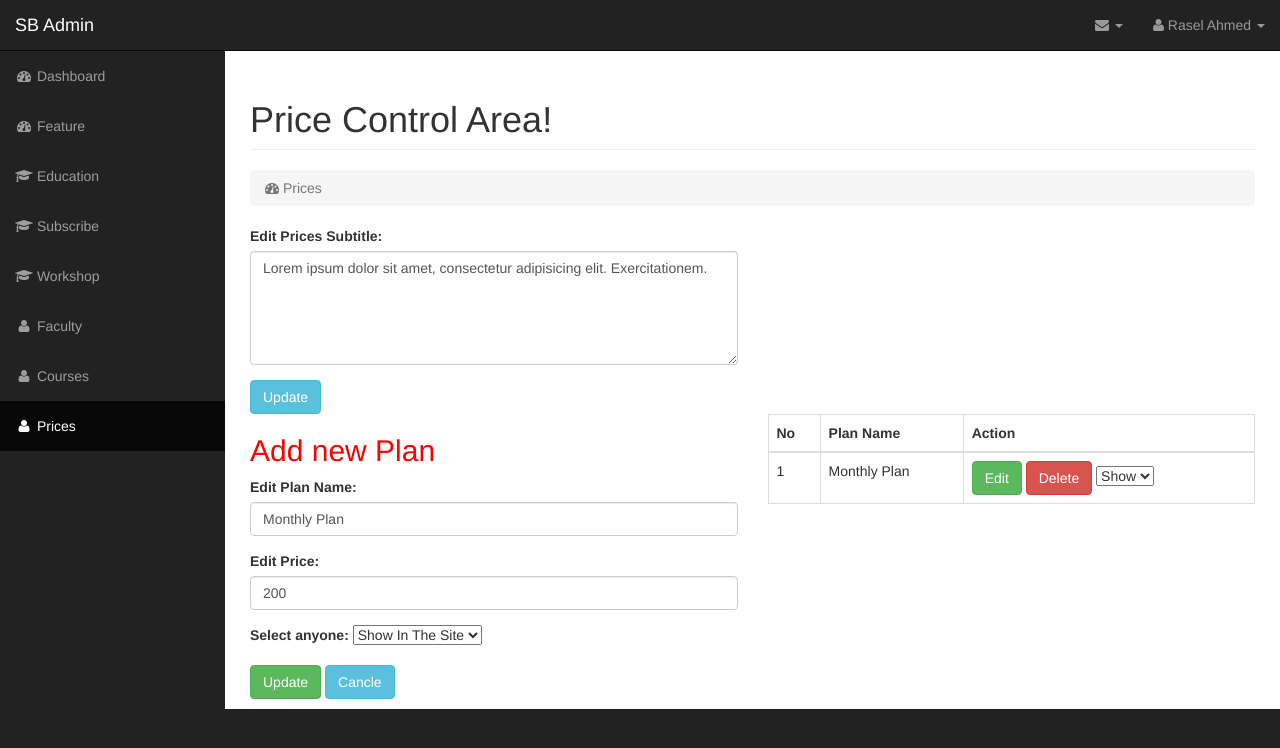
After one commit to sarwarhosen007/Mentor-Php, a PHP site: page /admin/prices.php?editId=1 in a window 1280 px wide. The commit adds this page. Shown: the top 748 px of the page. Run offline with PHP 8.4, Linux system fonts and the light colour scheme; a user stored in the database is signed in; data comes from the database, SQL or seed files in the repository; both versions use the stored data as it was after the commit; grey boxes labelled with a size stand in for pictures from a placeholder-image service; some libraries are stand-ins or nearby versions.

Commit message:
Modified a file

```diff
--- /dev/null
+++ b/admin/prices.php
@@ -0,0 +1,253 @@
+<?php
+ $curentPage = "prices";
+ include 'template/head.php';
+ include 'config/updateDb.php';
+
+ $jsonPricesSubtitleString = getJSONFromDB("select * from section_subtitle where sectionName ='Prices'");
+$PricessData = json_decode($jsonPricesSubtitleString);
+
+ $jsonPricessDataString = getJSONFromDB("select * from prices where id ='".$_GET['editId']."'");
+ $PricessAllData = json_decode($jsonPricessDataString);
+
+?>
+     <div id="page-wrapper">
+
+            <div class="container-fluid">
+
+                <!-- Page Heading -->
+                <div class="row">
+                    <div class="col-lg-12">
+                        <h1 class="page-header">
+                            Price Control Area!
+                        </h1>
+                        <ol class="breadcrumb">
+                            <li class="active">
+                                <i class="fa fa-dashboard"></i> Prices
+                            </li>
+                        </ol>
+                    </div>
+                </div>
+                <?php
+
+                     $message = "";
+
+                    if ( isset($_POST['submit']) && $_SERVER['REQUEST_METHOD'] == 'POST') {
+                        if (isset($_POST['subtitle'])
+                            && (!empty($_POST['subtitle']))) {
+                            $subtitle = $_POST['subtitle'];
+
+                            $subSql = "UPDATE section_subtitle SET subtitle = '$subtitle' WHERE sectionName = 'Prices'";
+
+                            if(updateDB($subSql)==1){
+                               $message = '<div class="alert alert-success alert-dismissable notification">
+                                   <a href="#" class="close" data-dismiss="alert" aria-label="close">&times;</a>
+                                   <strong><b>success!</b> Data updated successfully!</strong>
+                                 </div>';
+                            }
+                        }else{
+                            $message = '<div class="alert alert-info alert-dismissable notification">
+                                   <a href="#" class="close" data-dismiss="alert" aria-label="close">&times;</a>
+                                   <strong><b>Error!</b> Data not updated!</strong>
+                                 </div>';
+
+                        }
+                    }
+
+                 ?>
+                <div class="row">
+                    <?php echo $message; ?>
+                    <div class="col-lg-6">
+                        <form action="" method="post">
+                            <div class="form-group">
+                              <label for="section_title">Edit Prices Subtitle:</label>
+                              <textarea class="form-control" name="subtitle" rows="5" id="coursesSubtitle"><?php
+
+                                if (isset($_POST['subtitle'])) {
+                                    echo $_POST['subtitle'];
+                                }else{
+                                    echo $PricessData[0]->subtitle;
+                                }
+                                ?></textarea>
+                            </div>
+                            <button type="submit" name="submit" class="btn btn-info">Update</button>
+                        </form>
+                    </div>
+                </div>
+                <!-- /.row -->
+                <?php
+                $addNewmessage = "";
+
+
+                        include 'config/mysqlDb.php';
+
+                        $message = array();
+
+                        if ( isset($_POST['addNewPrice']) && $_SERVER['REQUEST_METHOD'] == 'POST') {
+
+                               if (isset($_POST['plan_name']) && isset($_POST['price'])  && !empty($_POST['plan_name']) && !empty($_POST['price'])) {
+
+                                     $plan_name       = $_POST['plan_name'];
+                                     $price           = $_POST['price'];
+                                     $status          = $_POST['status'];
+
+                                     $sql = "INSERT into prices (plan_name,price,status) values('$plan_name','$price','$status')";
+                                     if(mysqli_query($conn, $sql)){
+                                            $addNewmessage =
+                                        '<div class="alert alert-success alert-dismissable notification">
+                                            <a href="#" class="close" data-dismiss="alert" aria-label="close">&times;</a>
+                                            <strong>Success!</strong> The Value Insertered Successfully.
+                                         </div>';
+
+                                     }else{
+                                           $addNewmessage = mysqli_error($conn);
+
+                                    }
+                                }else{
+                                   $addNewmessage =
+                                        '<div class="alert alert-success alert-dismissable notification">
+                                            <a href="#" class="close" data-dismiss="alert" aria-label="close">&times;</a>
+                                            <strong>Warning!</strong> Insert Value First.
+                                         </div>';
+
+                                    }
+                           }
+                           $UpdateMessage = "";
+
+                        if (isset($_GET['editId'])) {
+
+                            if (isset($_POST['updatePrice'])) {
+
+                                 if (isset($_POST['plan_name']) && isset($_POST['price'])  && !empty($_POST['plan_name']) && !empty($_POST['price'])) {
+
+                                     $plan_name       = $_POST['plan_name'];
+                                     $price           = $_POST['price'];
+                                     $status          = $_POST['status'];
+
+                                     $sqlUpdate = "UPDATE prices SET plan_name='$plan_name', price='$price', status='$status' WHERE id='".$_GET['editId']."'";
+
+                                     if(updateDB($sqlUpdate)==1){
+
+                                       $UpdateMessage = '<div class="alert alert-success alert-dismissable notification">
+                                           <a href="#" class="close" data-dismiss="alert" aria-label="close">&times;</a>
+                                           <strong><b>success!</b> Data updated successfully!</strong>
+                                         </div>';
+
+                                    }else{
+
+                                         $UpdateMessage = '<div class="alert alert-danger alert-dismissable notification">
+                                           <a href="#" class="close" data-dismiss="alert" aria-label="close">&times;</a>
+                                           <strong><b>Info!</b> Not updated!</strong>
+                                         </div>';
+                                      }
+
+                                }
+                            }
+                        }
+                           ?>
+                <div class="row">
+                    <div class="col-lg-6">
+                       <h2 style="color: red; ">Add new Plan</h2>
+                      <?php
+                         echo $addNewmessage;
+                         echo $UpdateMessage;
+                         //print_r($message);
+                      ?>
+                      <form action="" method="post">
+                        <div class="form-group">
+                          <label for="title"><?php echo isset($_GET['editId'])? 'Edit':'Add' ?> Plan Name:</label>
+                          <input type="text" class="form-control" id="plan_name" placeholder="Enter Plan Name!" value="<?php if (isset($_GET['editId'])){
+                                       if (isset($_POST['plan_name'])) {
+                                            echo $_POST['plan_name'];
+                                       }else{
+                                         echo $PricessAllData[0]->plan_name;
+                                       }
+                                    }
+                                ?>" name="plan_name">
+                        </div>
+                        <div class="form-group">
+                          <label for="price"><?php echo isset($_GET['editId'])? 'Edit':'Add' ?> Price:</label>
+                          <input type="number" class="form-control" id="price" placeholder="Enter Price!" value="<?php if (isset($_GET['editId'])){
+                                       if (isset($_POST['price'])) {
+                                            echo $_POST['price'];
+                                       }else{
+                                         echo $PricessAllData[0]->price;
+                                       }
+                                    }
+                                ?>" name="price">
+                        </div>
+                        <div class="form-group">
+                        <label for="status">Select anyone:</label>
+                            <select name="status" id="status">
+                                <option value="on" selected="">Show In The Site</option>
+                                <option value="off">Hide In The Site</option>
+                            </select>
+                        </div>
+                        <button type="submit" name="<?php echo isset($_GET['editId'])? 'updatePrice':'addNewPrice' ?>" class="btn btn-success"><?php echo isset($_GET['editId'])? 'Update':'Submit' ?></button>
+                        <?php if (isset($_GET['editId'])){ ?>
+                            <a href="prices.php" class="btn btn-info">Cancle</a>
+                       <?php } ?>
+
+
+                      </form>
+                    </div>
+                    <div class="col-lg-6">
+                        <?php
+                            $jsonPricesString = getJSONFromDB("select * from prices");
+                            $Prices = json_decode($jsonPricesString);
+
+                            include 'config/mysqlDb.php';
+                            $deleSuccess = "";
+                            if (isset($_POST['delete_id'])) {
+                                $sqlDelete = "DELETE FROM prices WHERE id='".$_POST['delete_id']."'";
+                                if(mysqli_query($conn, $sqlDelete)){
+                                    $deleSuccess = '<div class="alert alert-success alert-dismissable notification">
+                                               <a href="#" class="close" data-dismiss="alert" aria-label="close">&times;</a>
+                                               <strong><b>success!</b> Data successfully Deleted!</strong>
+                                             </div>';
+                                }else{
+                                    $deleSuccess =  mysqli_error($conn);
+                                }
+                            }
+
+                        ?>
+                        <table class="table table-bordered">
+                            <thead>
+                              <tr>
+                                <th>No</th>
+                                <th>Plan Name</th>
+                                <th>Action</th>
+                              </tr>
+                            </thead>
+                            <tbody>
+                            <?php for ($i=0; $i <sizeof($Prices); $i++) { ?>
+                              <tr>
+                                <td><?php echo ($i+1) ?></td>
+                                <td><?php echo $Prices[$i]->plan_name; ?></td>
+                                <td>
+                                  <a href="prices.php?editId=<?php echo $Prices[$i]->id; ?>" class="btn btn-success">Edit</a>
+                                  <a href="prices.php?deleteId=<?php echo $Prices[$i]->id; ?>" class="btn btn-danger delete_data" id="<?php echo $Prices[$i]->id; ?>" >Delete</a>
+                                  <select name="statusChange" id="">
+                                     <?php
+                                        if ($Prices[$i]->status == 'on') { ?>
+                                            <option value="on">Show</option>
+                                        <?php }else{ ?>
+                                            <option value="off">Hide</option>
+                                       <?php } ?>
+                                  </select>
+                                </td>
+                              </tr>
+                              <?php } ?>
+                            </tbody>
+                        </table>
+                    </div>
+                </div>
+
+            </div>
+            <!-- /.container-fluid -->
+
+        </div>
+        <!-- /#page-wrapper -->
+
+    </div>
+    <!-- /#wrapper -->
+<?php include 'template/footer.php'; ?>
--- a/admin/template/head.php
+++ b/admin/template/head.php
@@ -162,7 +162,9 @@ $AdminData = json_decode($jsonAdminDataString);
                     <li class="<?php if($curentPage == 'courses'){echo 'active';} ?>">
                         <a href="courses.php"><i class="fa fa-fw fa-user"></i> Courses</a>
                     </li>
-
+                    <li class="<?php if($curentPage == 'prices'){echo 'active';} ?>">
+                        <a href="prices.php"><i class="fa fa-fw fa-user"></i> Prices</a>
+                    </li>
                 </ul>
             </div>
             <!-- /.navbar-collapse -->
```
Also changed, not shown: mentor.sql (+138 -5 lines).
